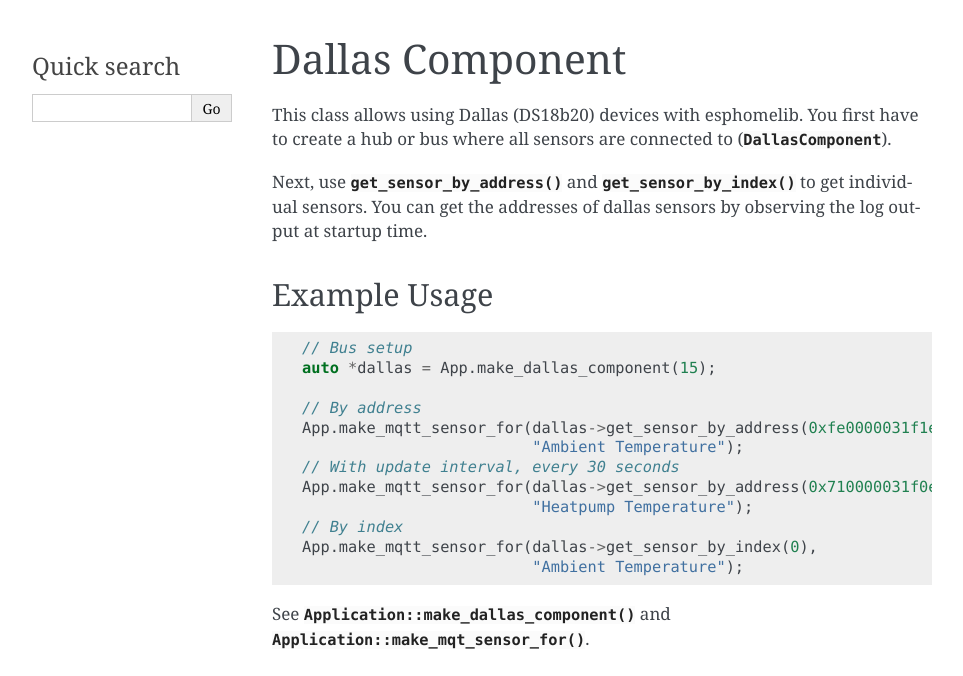
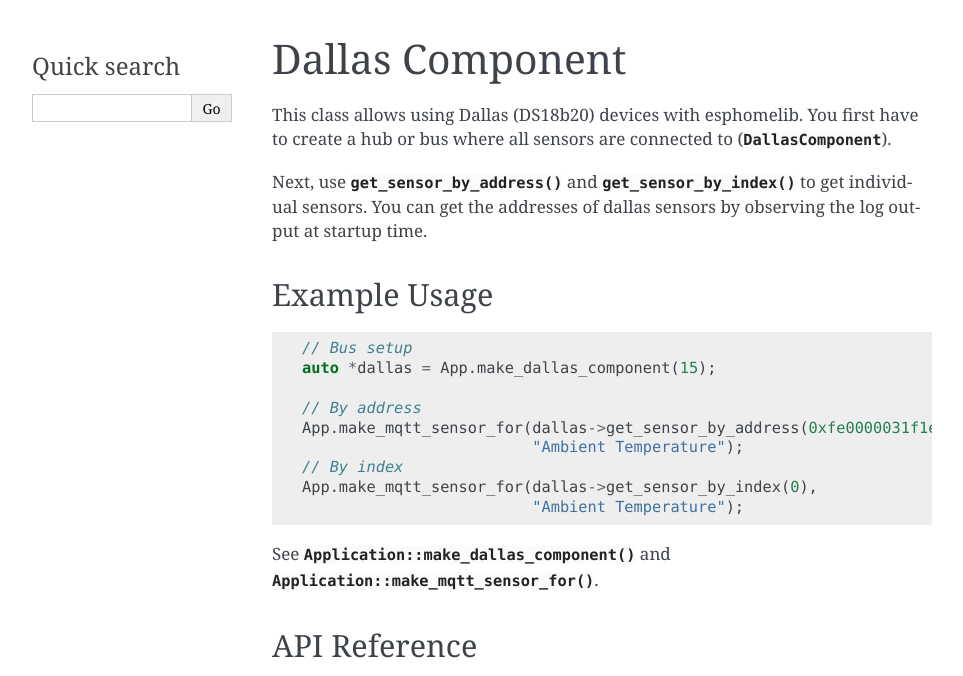
Before and after one commit to esphome/esphome-core, a Sphinx documentation site: the page built from docs/api/sensor/dallas.rst, in a window 1280 px wide. Shown: the top 676 px of the page, without its empty margins (148-1111 px from the left). Built offline with Sphinx 7.4.7, drawn with Linux system fonts in a browser that asks for light colours; grey boxes are pictures that could not be loaded.

Commit message:
Update docs

```diff
--- a/docs/api/sensor/dallas.rst
+++ b/docs/api/sensor/dallas.rst
@@ -23,16 +23,13 @@ Example Usage
     // By address
     App.make_mqtt_sensor_for(dallas->get_sensor_by_address(0xfe0000031f1eaf29),
                              "Ambient Temperature");
-    // With update interval, every 30 seconds
-    App.make_mqtt_sensor_for(dallas->get_sensor_by_address(0x710000031f0e7e28, 30000),
-                             "Heatpump Temperature");
     // By index
     App.make_mqtt_sensor_for(dallas->get_sensor_by_index(0),
                              "Ambient Temperature");
 
 .. cpp:namespace:: esphomelib
 
-See :cpp:func:`Application::make_dallas_component` and :cpp:func:`Application::make_mqt_sensor_for`.
+See :cpp:func:`Application::make_dallas_component` and :cpp:func:`Application::make_mqtt_sensor_for`.
 
 API Reference
 -------------
```
Also changed, not shown: README.md (+1 -1 lines), docs/api/core/helpers.rst (+12 -0 lines).
